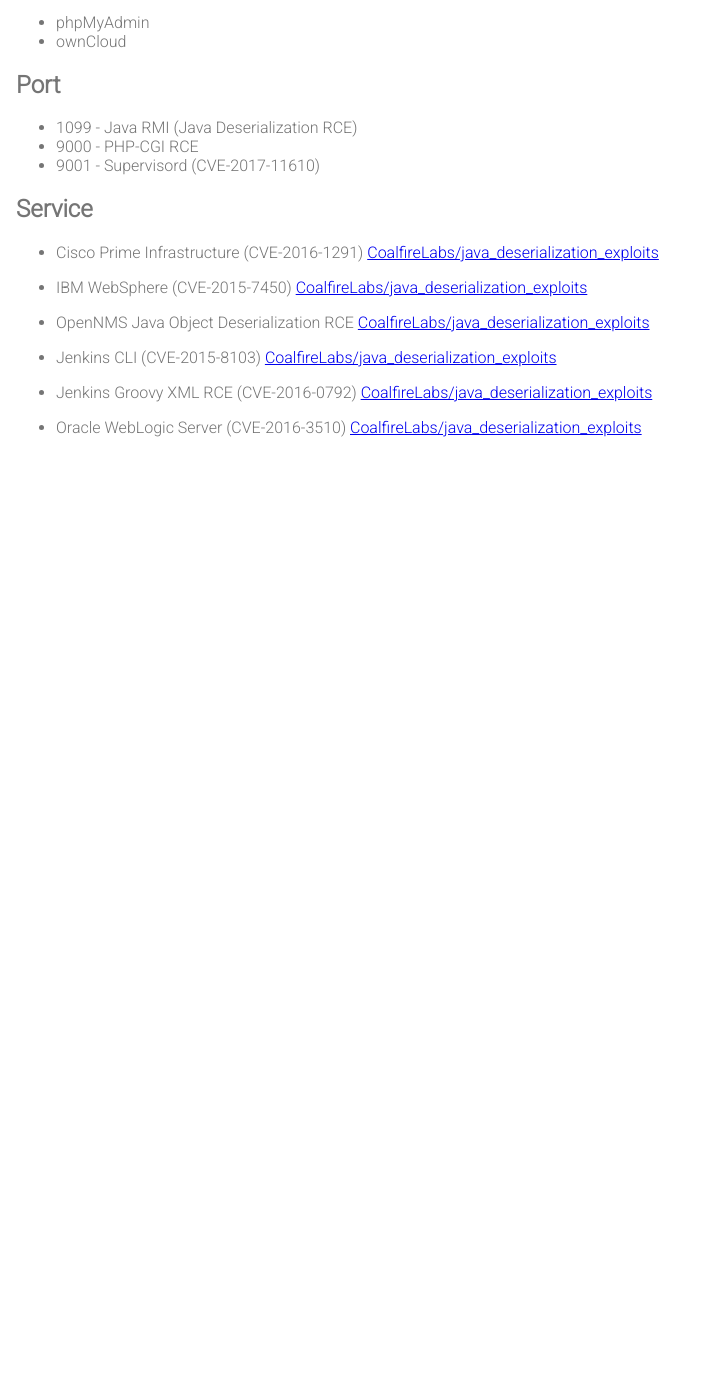
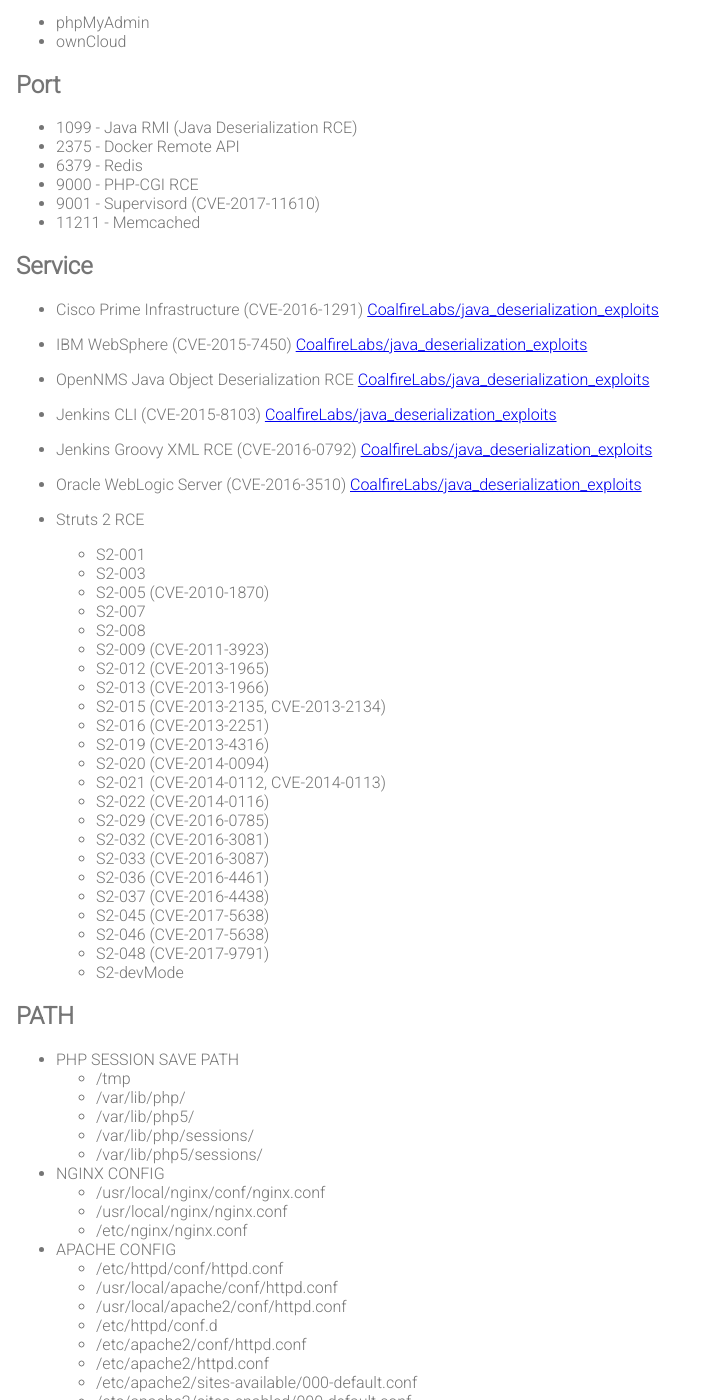
Before and after one commit to vulspy/vulspy.github.io, a Jekyll site: the page built from _posts/2017-08-12-Privilege-escalation.md, in a window 1280 px wide and 1400 px high, scrolled down 270 px. Shown: the whole window, without its empty margins (0-704 px from the left). Built offline with Jekyll 4.4.1, drawn with Linux system fonts in a browser that asks for light colours; before the commit the page ends 900 px from its top, so only the background shows below that; some of the changed text lies outside the part shown.

Commit message:
update privilege escalation

```diff
--- a/_posts/2017-08-12-Privilege-escalation.md
+++ b/_posts/2017-08-12-Privilege-escalation.md
@@ -12,8 +12,11 @@
 # Port
 
 * 1099 - Java RMI (Java Deserialization RCE)
+* 2375 - Docker Remote API
+* 6379 - Redis
 * 9000 - PHP-CGI RCE
 * 9001 - Supervisord (CVE-2017-11610)
+* 11211 - Memcached
 
 # Service
 
@@ -34,3 +37,84 @@
 
 * Oracle WebLogic Server (CVE-2016-3510)
 [CoalfireLabs/java_deserialization_exploits](https://github.com/CoalfireLabs/java_deserialization_exploits)
+
+* Struts 2 RCE
+  * S2-001
+  * S2-003
+  * S2-005 (CVE-2010-1870)
+  * S2-007
+  * S2-008
+  * S2-009 (CVE-2011-3923)
+  * S2-012 (CVE-2013-1965)
+  * S2-013 (CVE-2013-1966)
+  * S2-015 (CVE-2013-2135, CVE-2013-2134)
+  * S2-016 (CVE-2013-2251)
+  * S2-019 (CVE-2013-4316)
+  * S2-020 (CVE-2014-0094)
+  * S2-021 (CVE-2014-0112, CVE-2014-0113)
+  * S2-022 (CVE-2014-0116)
+  * S2-029 (CVE-2016-0785)
+  * S2-032 (CVE-2016-3081)
+  * S2-033 (CVE-2016-3087)
+  * S2-036 (CVE-2016-4461)
+  * S2-037 (CVE-2016-4438)
+  * S2-045 (CVE-2017-5638)
+  * S2-046 (CVE-2017-5638)
+  * S2-048 (CVE-2017-9791)
+  * S2-devMode
+
+# PATH
+
+* PHP SESSION SAVE PATH
+  * /tmp
+  * /var/lib/php/
+  * /var/lib/php5/
+  * /var/lib/php/sessions/
+  * /var/lib/php5/sessions/
+* NGINX CONFIG
+  * /usr/local/nginx/conf/nginx.conf
+  * /usr/local/nginx/nginx.conf
+  * /etc/nginx/nginx.conf
+* APACHE CONFIG
+  * /etc/httpd/conf/httpd.conf
+  * /usr/local/apache/conf/httpd.conf
+  * /usr/local/apache2/conf/httpd.conf
+  * /etc/httpd/conf.d
+  * /etc/apache2/conf/httpd.conf
+  * /etc/apache2/httpd.conf
+  * /etc/apache2/sites-available/000-default.conf
+  * /etc/apache2/sites-enabled/000-default.conf
+  * /apps/apache/conf/httpd.conf
+  * /apps/apache2/conf/httpd.conf
+  * /etc/httpd/conf.d/vhosts.conf
+* PHP INI
+  * /etc/php.ini
+  * /etc/php/7.0/cli/php.ini
+  * /etc/php/7.0/fpm/php.ini
+  * /etc/php5/apache2/php.ini
+  * /etc/php5/cli/php.ini
+  * /usr/local/php/etc/php.ini
+  * /usr/local/Zend/etc/php.ini
+  * /usr/local/php/lib/php.ini
+* OTHER
+  * /etc/passwd
+  * /etc/shadow
+  * /etc/group
+  * /etc/gshadow
+  * /etc/rc.local
+  * /etc/issue
+  * /etc/issue.net
+  * /proc/version
+  * /proc/self/environ
+  * /etc/sysconfig/network-scripts/ifcfg-eth0
+  * /etc/init.d/httpd
+  * /etc/init.d/mysqld
+  * /etc/syslog.conf
+  * /var/log/yum.log
+  * /etc/sysconfig/iptables-config
+  * /var/log/cron
+  * .bash_history
+  * .mysql_history
+  * .viminfo
+  * /etc/vsftpd/vsftpd.conf
+  * /etc/logrotate.d/vsftpd.log
```
